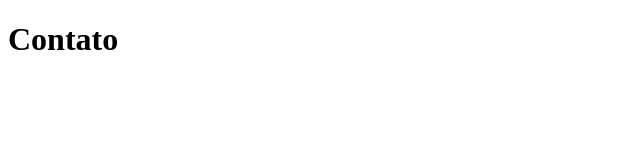
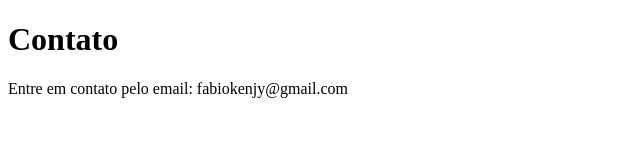
Before and after one commit to FabioKenjjy/ultimo-teste, a plain HTML site: page index.html in a window 1280 px wide. Shown: the whole page, without its empty margins (0-640 px from the left). Drawn offline with Linux system fonts and the light colour scheme.

Commit message:
Adicionando email de contato

```diff
--- a/index.html
+++ b/index.html
@@ -7,5 +7,6 @@
 </head>
 <body>
     <h1>Contato</h1>
+    <p>Entre em contato pelo email: fabiokenjy@gmail.com</p>
 </body>
 </html>
```
